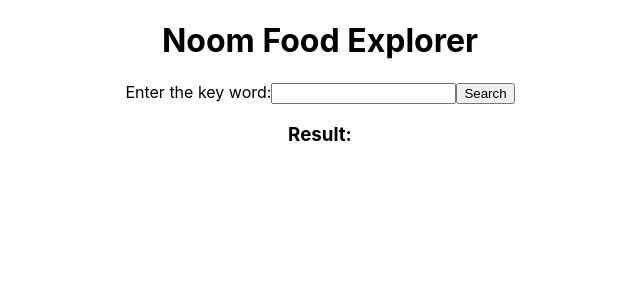
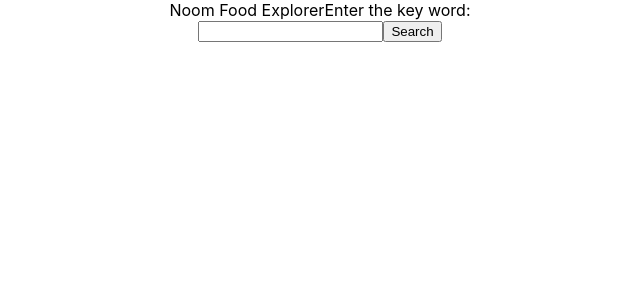
Before and after one commit to jnthnch/food-search, a React (Create React App) app: page / in a window 1280 px wide. Shown: the top 300 px of the page, without its empty margins (320-960 px from the left). Built offline with nearby package versions, Linux system fonts and the light colour scheme; the HTML template or start-up script is replaced by a standard one.

Commit message:
Fix search function to only do searches with queries of 3+ characters

```diff
--- a/src/App.js
+++ b/src/App.js
@@ -1,5 +1,6 @@
 import React from 'react';
 import './App.css';
+import FoodItem from './components/foodItem.jsx';
 
 class App extends React.Component {
   constructor(props) {
@@ -27,11 +28,13 @@
 
   performSearch() {
     let query = this.state.searchQuery;
-    fetch(`https://uih0b7slze.execute-api.us-east-1.amazonaws.com/dev/search?kv=${query}`)
-      .then(res => res.json())
-      .then(data => {
-        this.setState({ foods: data })
-      });
+    if (query.length > 2) {
+      fetch(`https://uih0b7slze.execute-api.us-east-1.amazonaws.com/dev/search?kv=${query}`)
+        .then(res => res.json())
+        .then(data => {
+          this.setState({ foods: data })
+        });
+    }
   }
 
   handleChangeDelayed(event) {
@@ -48,46 +51,52 @@
   }
 
 
-  renderList(foods) {
-    var list = [];
-    foods.forEach(v => {
-      list.push(
-        <div style={{ marginBottom: "40px", display: "flex", flexDirection: "column" }}>
-          <div>
-            name: {v.name}
-          </div>
-          <div>
-            brand: {v.brand}
-          </div>
-          <div>
-            calories: {v.calories}
-          </div>
-          <div>
-            portion: {v.portion}
+  // renderList(foods) {
+  //   var list = [];
+  //   foods.forEach(v => {
+  //     list.push(
+  //       <div style={{ marginBottom: "40px", display: "flex", flexDirection: "column" }}>
+  //         <div>
+  //           name: {v.name}
+  //         </div>
+  //         <div>
+  //           brand: {v.brand}
+  //         </div>
+  //         <div>
+  //           calories: {v.calories}
+  //         </div>
+  //         <div>
+  //           portion: {v.portion}
+  //         </div>
+  //       </div>
+  //     )
+  //   });
+  //   return (
+  //     <div>
+  //       <h3>Result:</h3>
+  //       {list}
+  //     </div>
+  //   )
+  // }
+
+  render() {
+    let foodItems = this.state.foods.map((item) => {
+      return <FoodItem item={item}></FoodItem>
+    })
+
+    return (
+      <div className="App">
+        <div className="header">
+          <div className="header-search-content">
+            <text className="Noom-Food-Explorer-Text">Noom Food Explorer</text>
+            <text className="search-text">Enter the key word:</text>
+            <form className="search-box" onSubmit={this.handleSubmit}>
+              <input className="input-box" type="text" value={this.state.value} onKeyUp={this.handleChangeDelayed} />
+              <button className="search-button" type="submit">Search</button>
+            </form>
           </div>
         </div>
-      )
-    });
-    return (
-      <div>
-        <h3>Result:</h3>
-        {list}
-      </div>
-    )
-  }
-
-  render() {
-    return (
-      <div className="App">
-        <h1>Noom Food Explorer</h1>
-        <form onSubmit={this.handleSubmit}>
-          <label>
-            Enter the key word:
-          <input type="text" value={this.state.value} onKeyUp={this.handleChangeDelayed} />
-          </label>
-          <button type="submit">Search</button>
-        </form>
-        {this.renderList(this.state.foods)}
+        {foodItems}
       </div>
     );
   }
```
